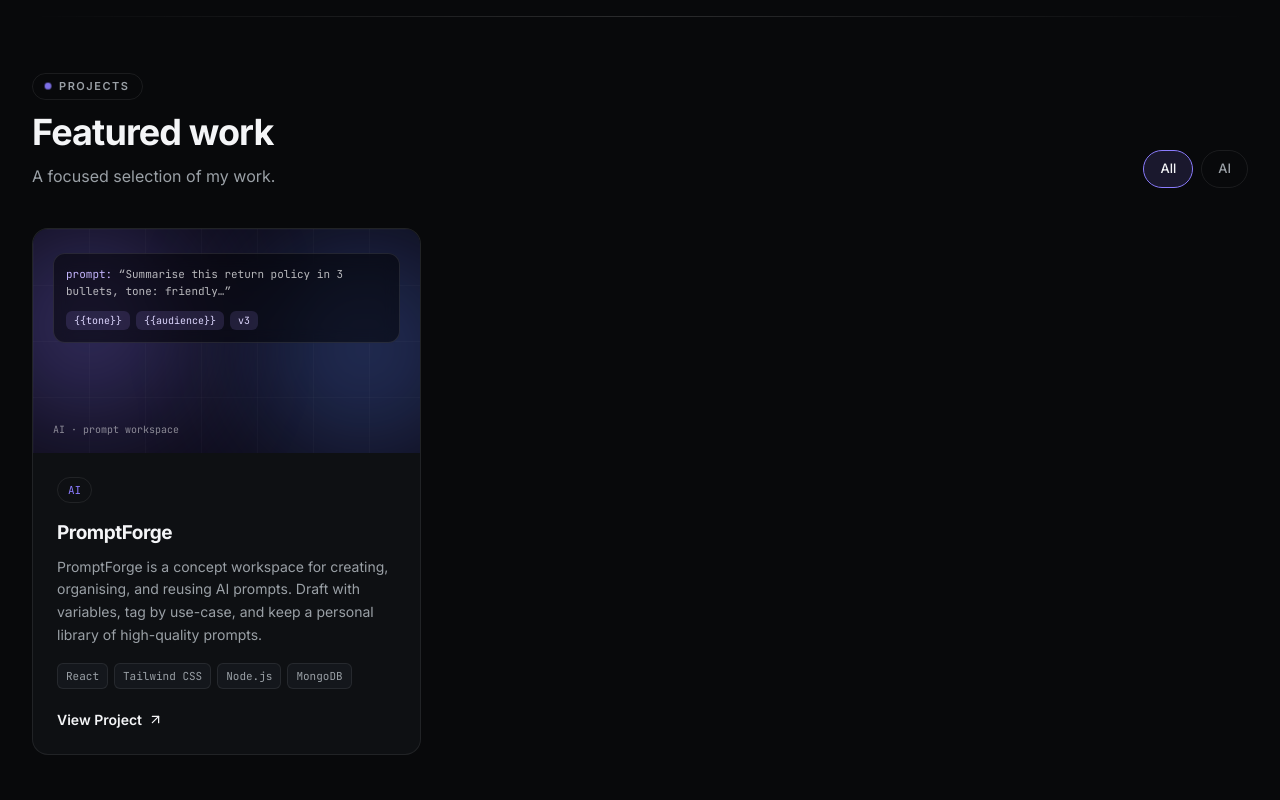
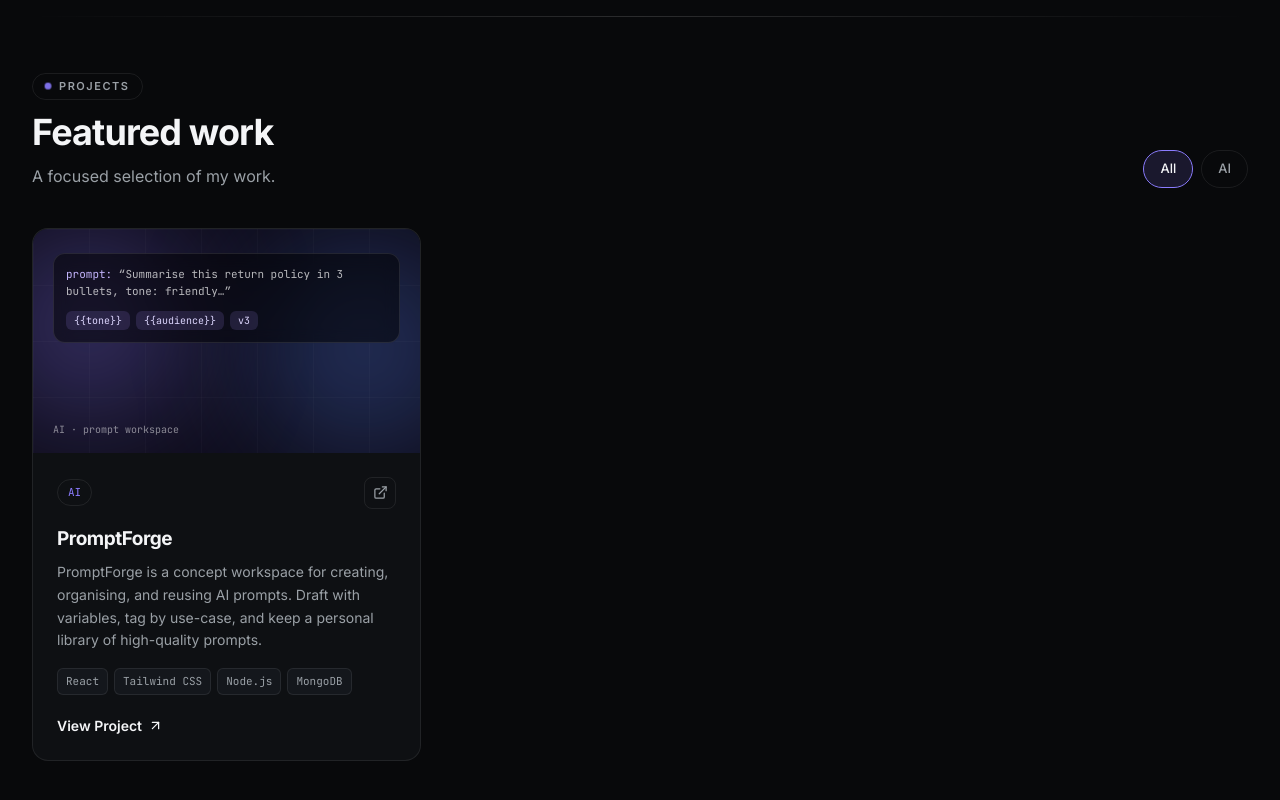
Before and after one commit to pushkargoel2005-oss/portfolio, a React (Vite) app: page / in a window 1280 px wide. Shown: the part 2757-3557 px from the top of the page. Built offline with nearby package versions, Linux system fonts and the light colour scheme.

Commit message:
Add PromptForge live demo URL

```diff
--- a/src/data/portfolio.js
+++ b/src/data/portfolio.js
@@ -139,7 +139,7 @@ export const projects = [
       'Clean, keyboard-friendly editor UI'
     ],
     github: '#', // TODO: your repo URL
-    live: '#', // TODO: your live demo URL
+    live: 'https://promptforge-ai-bice.vercel.app/',
     accent: 'violet',
     pattern: 'orbs'
   }
```
